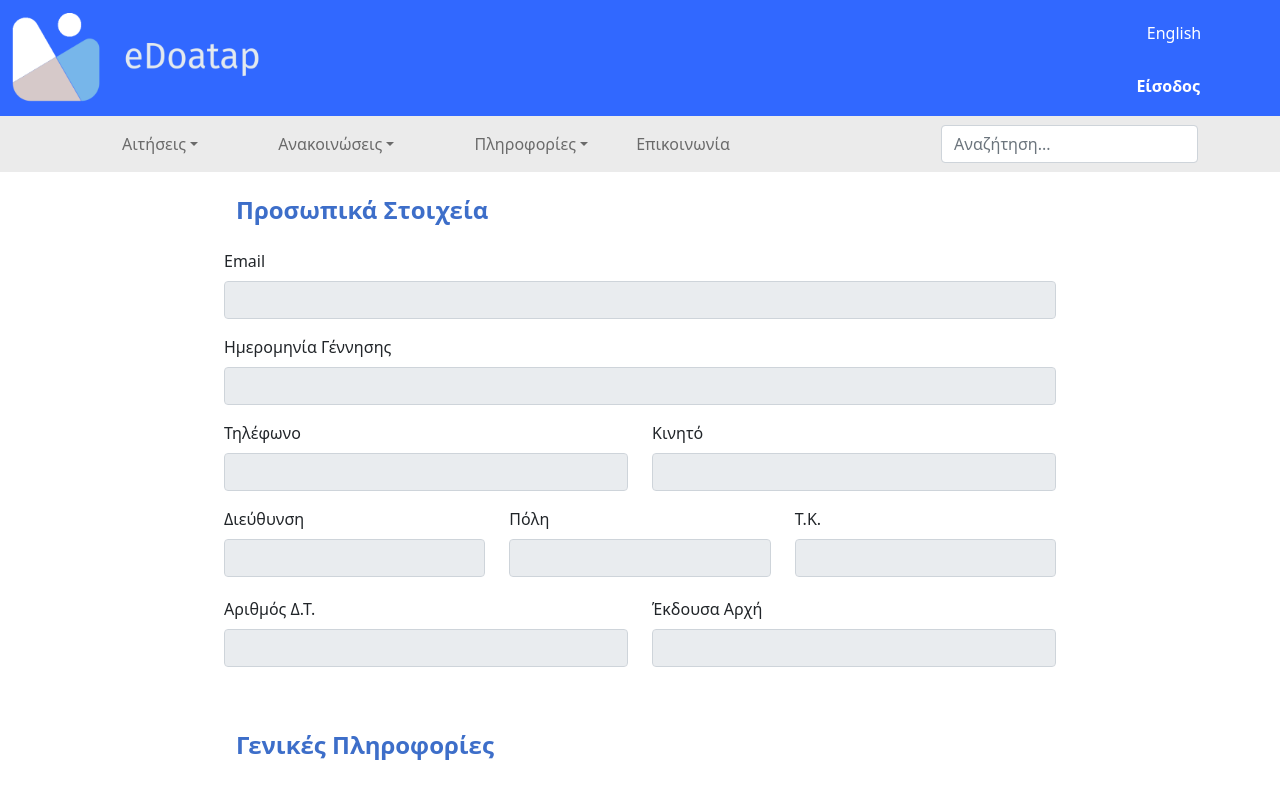
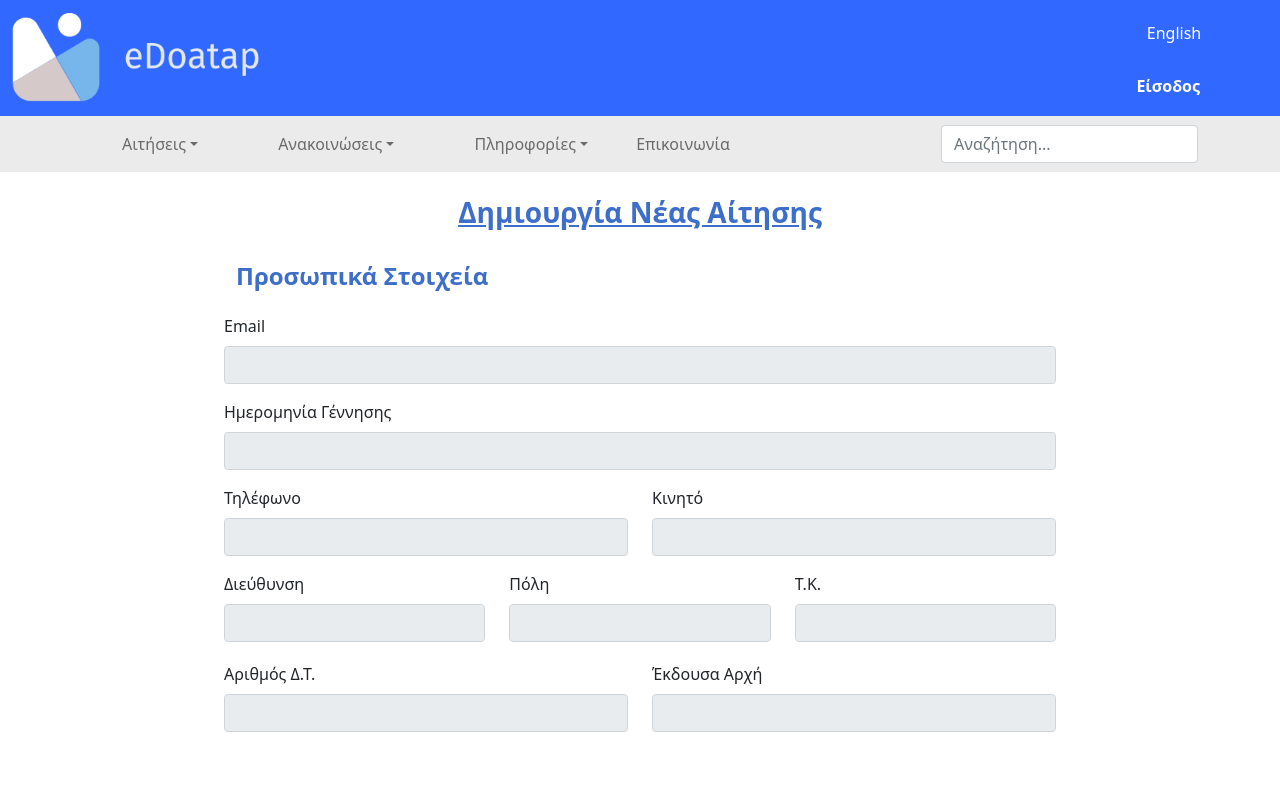
Before and after one commit to kostantinostheo/Full-Stack-MERN-Project, a React (Create React App) app in the folder edoatap/: page /nea-aitisi in a window 1280 px wide. Shown: the top 798 px of the page. Built offline with nearby package versions, Linux system fonts and the light colour scheme.

Commit message:
form-page

```diff
--- a/edoatap/src/components/ApplicationForm/index.css
+++ b/edoatap/src/components/ApplicationForm/index.css
@@ -1,3 +1,8 @@
+.form-title {
+  color: rgb(61, 110, 201);
+  margin:auto;
+}
+
 .application-form {
     width: 65%;
     margin-top: 1em;
--- a/edoatap/src/components/ApplicationForm/index.js
+++ b/edoatap/src/components/ApplicationForm/index.js
@@ -162,6 +162,10 @@ export default function ApplicationForm()
 
     return(
     <div>
+        <br/>
+        <div className="form-title">
+          <h3><b><u>Δημιουργία Νέας Αίτησης</u></b></h3>
+        </div>
         <Row id="user-details-label">
             <h4><b>Προσωπικά Στοιχεία</b></h4>
         </Row>
```
